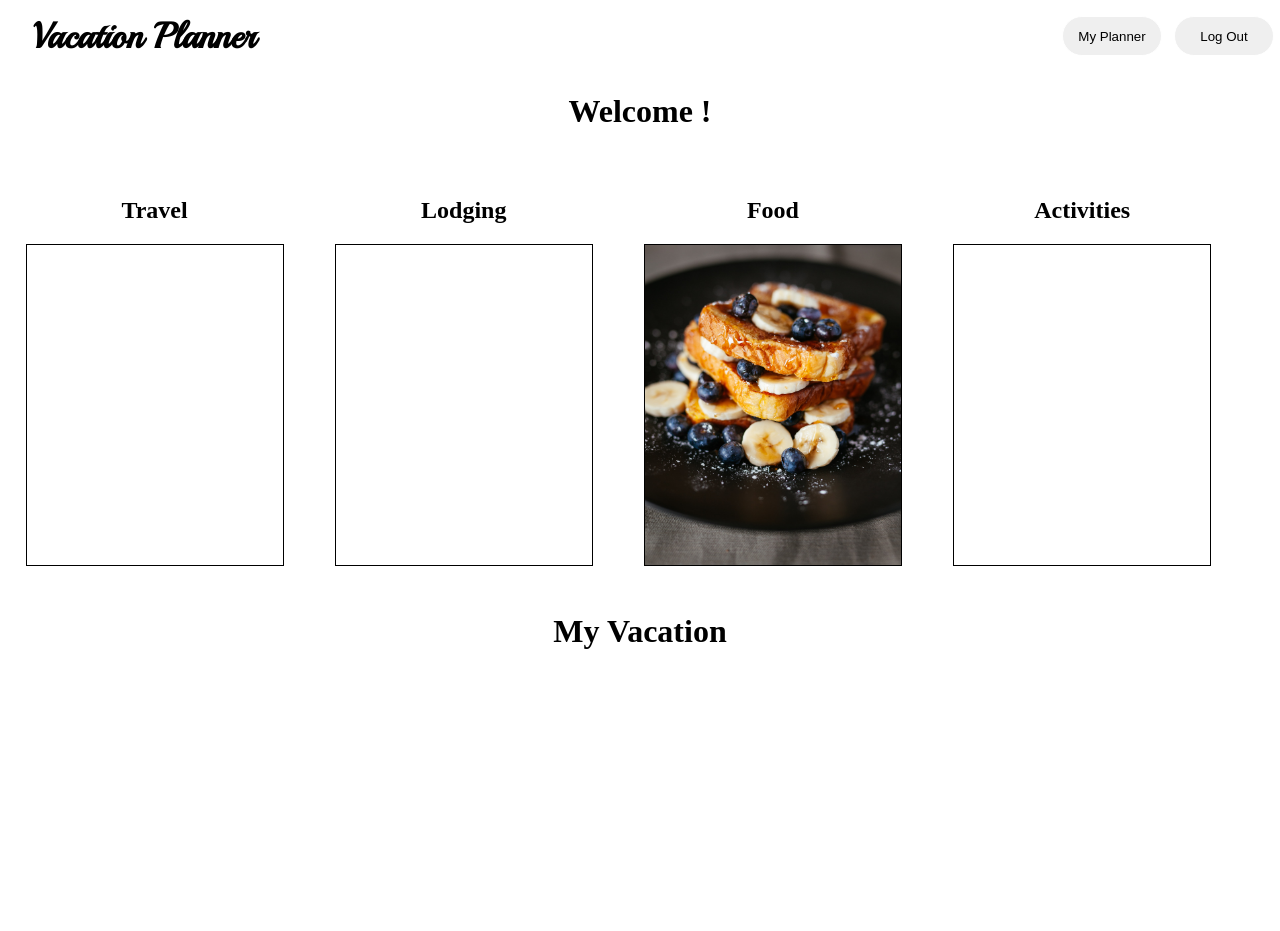
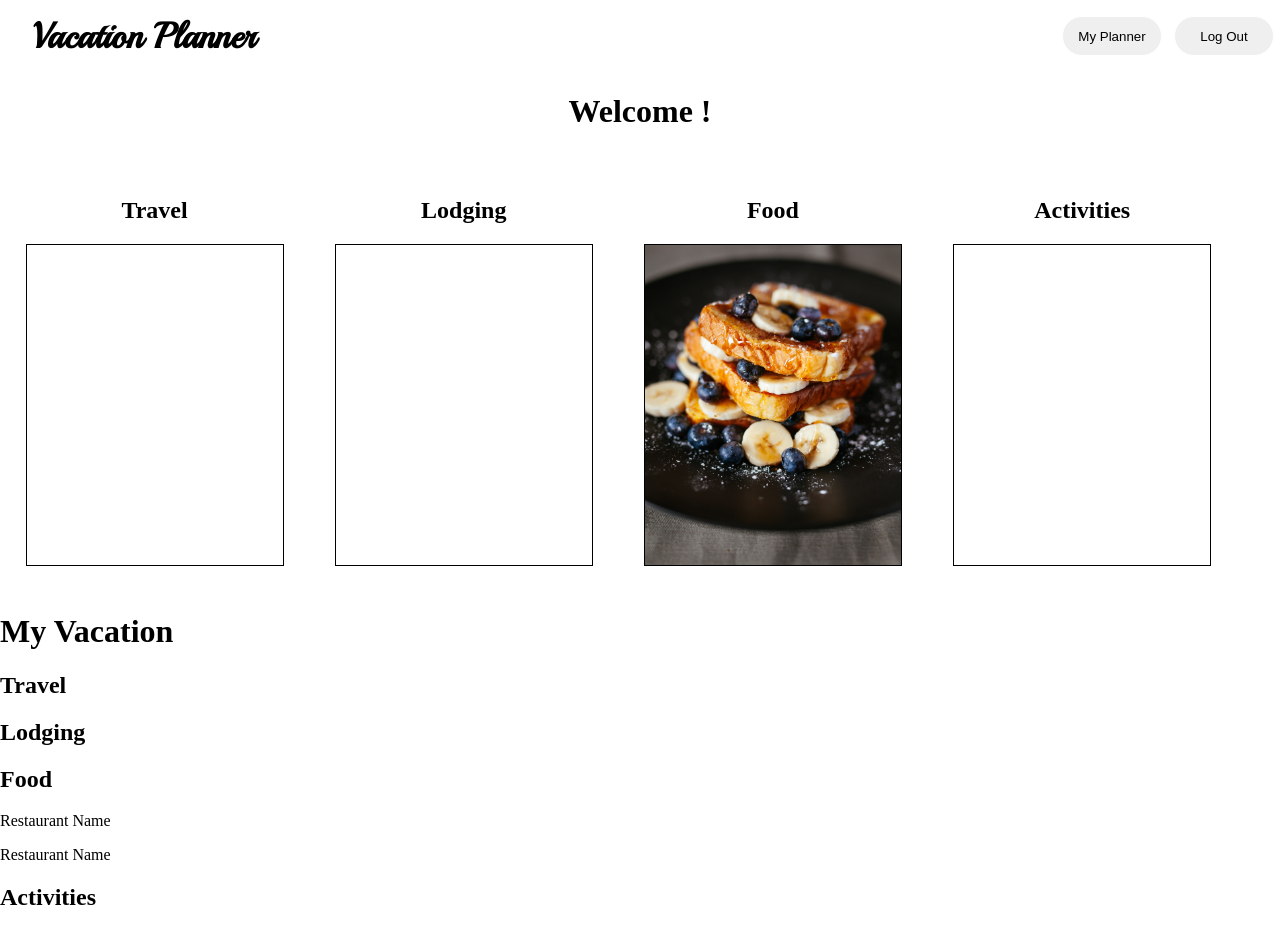
Before and after one commit to hiterharris/vacation-client, a React (Create React App) app: page /dashboard in a window 1280 px wide. Before the commit the page ends 800 px from the top, so only its background shows below. Built offline with nearby package versions, Linux system fonts and the light colour scheme; no server answers; sample sign-in values are in the browser's storage.

Commit message:
updating foodList state onclick

```diff
--- a/src/actions/index.js
+++ b/src/actions/index.js
@@ -2,6 +2,7 @@ import {useEffect} from 'react';
 import {axiosWithAuth} from '../utils/axiosWithAuth';
 export const FETCH_USER_DATA = 'FETCH_USER_DATA';
 export const FETCH_RESTAURANT_DATA = 'FETCH_RESTAURANT_DATA';
+export const FOOD_LIST = 'FOOD_LIST';
 const proxyurl = "https://cors-anywhere.herokuapp.com/";
 const url = "https://api.yelp.com/v3/businesses/search";
 
@@ -35,5 +36,9 @@ export const fetchRestaurants = () => dispatch => {
       .catch(error => {
           console.log('DATA NOT RETURNED', error);
       });
-}, [dispatch]);
+    }, [dispatch]);
 }
+
+export const foodList = food =>{
+    return {type: 'FOOD_LIST', payload: food}
+}
--- a/src/components/MyVacation.js
+++ b/src/components/MyVacation.js
@@ -1,12 +1,41 @@
 import React from 'react';
-import '../styles/home.scss';
+import '../styles/vacation.scss';
+import {connect} from 'react-redux';
+import {foodList} from '../actions';
 
-function MyVacation() {
+function MyVacation(props) {
   return (
     <div className="MyVacation">
       <h1>My Vacation</h1>
+      <section className='vacation-container'>
+        <div>
+          <h2>Travel</h2>
+        </div>
+        <div>
+          <h2>Lodging</h2>
+        </div>
+        <div>
+          <h2>Food</h2>
+          <div>
+            <p>Restaurant Name</p>
+            <p>Restaurant Name</p>
+          </div>
+        </div>
+        <div>
+          <h2>Activities</h2>
+        </div>
+      </section>
     </div>
   );
 }
 
-export default MyVacation;
+const mapStateToProps = state => {
+  return {
+    foodList: state.foodList
+  }
+}
+
+export default connect(
+  mapStateToProps,
+  {foodList}
+)(MyVacation);
--- a/src/components/features/Food.js
+++ b/src/components/features/Food.js
@@ -1,18 +1,20 @@
 import React from 'react';
 import {connect} from 'react-redux';
-import {fetchRestaurants} from '../../actions';
+import {fetchRestaurants, foodList} from '../../actions';
 import '../../styles/food.scss';
 
 function Food(props) {
-    props.fetchRestaurants()
-    // console.log(props.restaurantList);
+    props.fetchRestaurants();
+    const addItem = (item) => {
+        props.foodList(item);
+    }
     return (
         <div className="Food">
             <h1>Food</h1>
             <div className='restaurant-list'>
             {props.restaurantList.map((restaurant, i) => {
             return (
-                <div className='restaurant-card' key={i}>
+                <div onClick={() => addItem(restaurant.name)} className='restaurant-card' key={i}>
                     <h2>{restaurant.name}</h2>
                     <a href={restaurant.url} target="_blank" rel="noopener noreferrer"><p>Details</p></a>
                     <img src={restaurant.image_url} alt="restaurant"/>
@@ -26,11 +28,12 @@ function Food(props) {
 
 const mapStateToProps = state => {
     return {
-      restaurantList: state.restaurantList
+      restaurantList: state.restaurantList,
+      foodList: state.foodList
     }
   }
 
   export default connect(
     mapStateToProps,
-    {fetchRestaurants}
+    {fetchRestaurants, foodList}
   )(Food);
--- a/src/reducers/index.js
+++ b/src/reducers/index.js
@@ -1,6 +1,7 @@
 const initialState = {
     user: [],
-    restaurantList: []
+    restaurantList: [],
+    foodList: []
 }
 
 export const reducer = (state = initialState, action) => {
@@ -15,6 +16,11 @@ export const reducer = (state = initialState, action) => {
                 ...state,
                 restaurantList: action.payload
             }
+        case 'FOOD_LIST':
+            return {
+                ...state,
+                foodList: action.payload
+            }
         default:
             return state;
     };
--- a/src/styles/styles.scss
+++ b/src/styles/styles.scss
@@ -5,3 +5,4 @@
 @import 'signup.scss';
 @import 'dashboard.scss';
 @import 'lodging.scss';
+@import 'vacation.scss';
--- /dev/null
+++ b/src/styles/vacation.scss
@@ -0,0 +1,3 @@
+.MyVacation {
+    text-align: left;
+}
```
